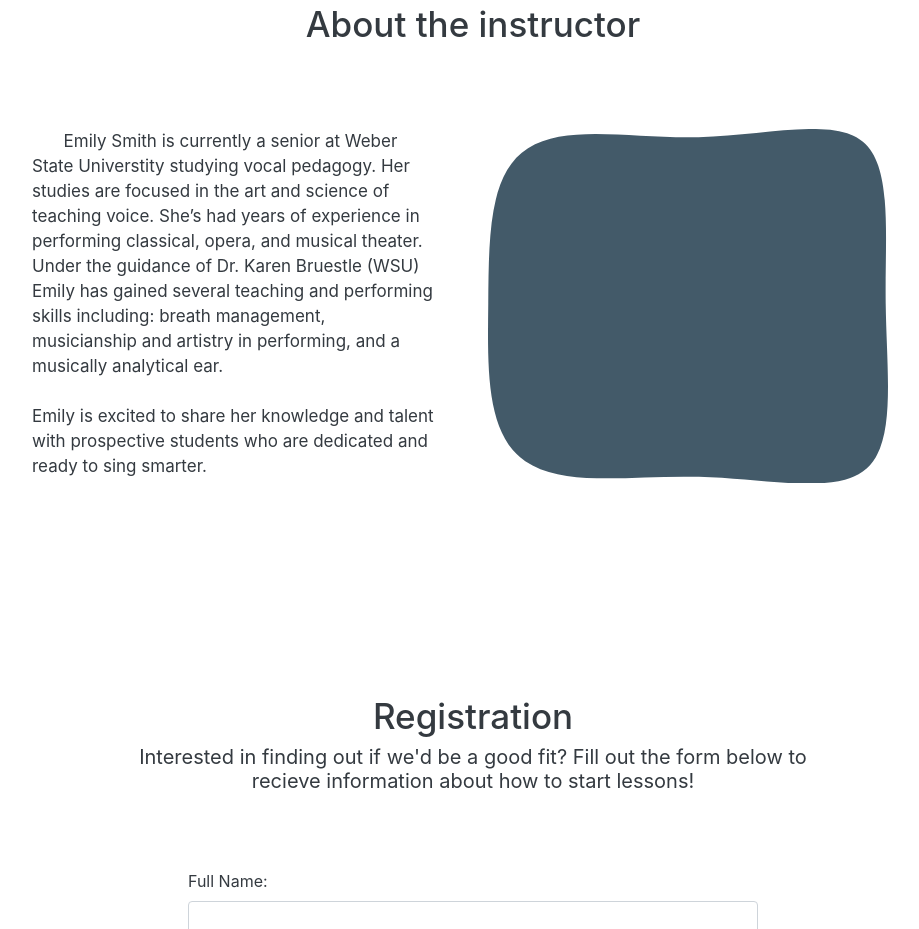
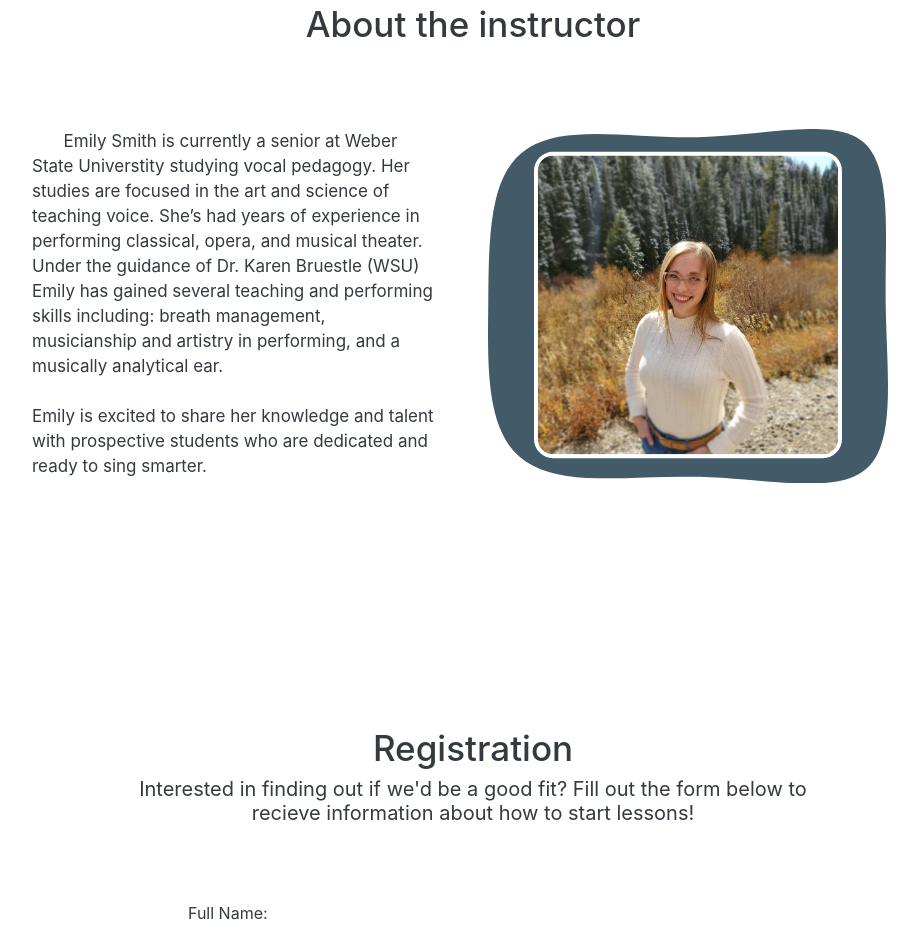
Before and after one commit to trevsm/studio-voce2, a Gatsby site: page / in a window 1280 px wide. Shown: the part 817-1746 px from the top of the page, without its empty margins (167-1086 px from the left). Built offline with nearby package versions, Linux system fonts and the light colour scheme; Gatsby itself is replaced by a stand-in of ours.

Commit message:
Added emily pic

```diff
--- a/src/components/styles/main.css
+++ b/src/components/styles/main.css
@@ -1,3 +1,6 @@
+html {
+    scroll-behavior: smooth;
+}
 @media only screen and (max-width: 600px) {
     h1 {
         font-size: 28px !important;
--- a/src/pages/index.js
+++ b/src/pages/index.js
@@ -112,7 +112,6 @@ const IndexPage = () => {
                     </Col>
                 </Row>
             </Section>
-
             <LineBreak />
             <Section id="about">
                 <Row className="mb-5">
@@ -154,10 +153,35 @@ const IndexPage = () => {
                     </Col>
                     <Col style={{ minWidth: "300px" }}>
                         <div
-                            style={{ maxWidth: "400px", marginRight: "auto" }}
+                            style={{
+                                maxWidth: "400px",
+                                marginRight: "auto",
+                                position: "relative",
+                            }}
                             className="m-center"
                         >
-                            <Frame />
+                            <div
+                                style={{
+                                    position: "absolute",
+                                    top: "0",
+                                    left: "0",
+                                    right: "0",
+                                }}
+                            >
+                                <Frame />
+                            </div>
+                            <StaticImage
+                                src="../../static/media/emily.jpg"
+                                quality="90"
+                                placeholder="NONE"
+                                alt="Birds"
+                                style={{
+                                    border: "5px solid white",
+                                    background: "white",
+                                    borderRadius: "25px",
+                                    transform: "scale(0.77) translateY(-30px)",
+                                }}
+                            />
                         </div>
                     </Col>
                 </Row>
```
Also changed, not shown: static/media/emily.jpg (added).
